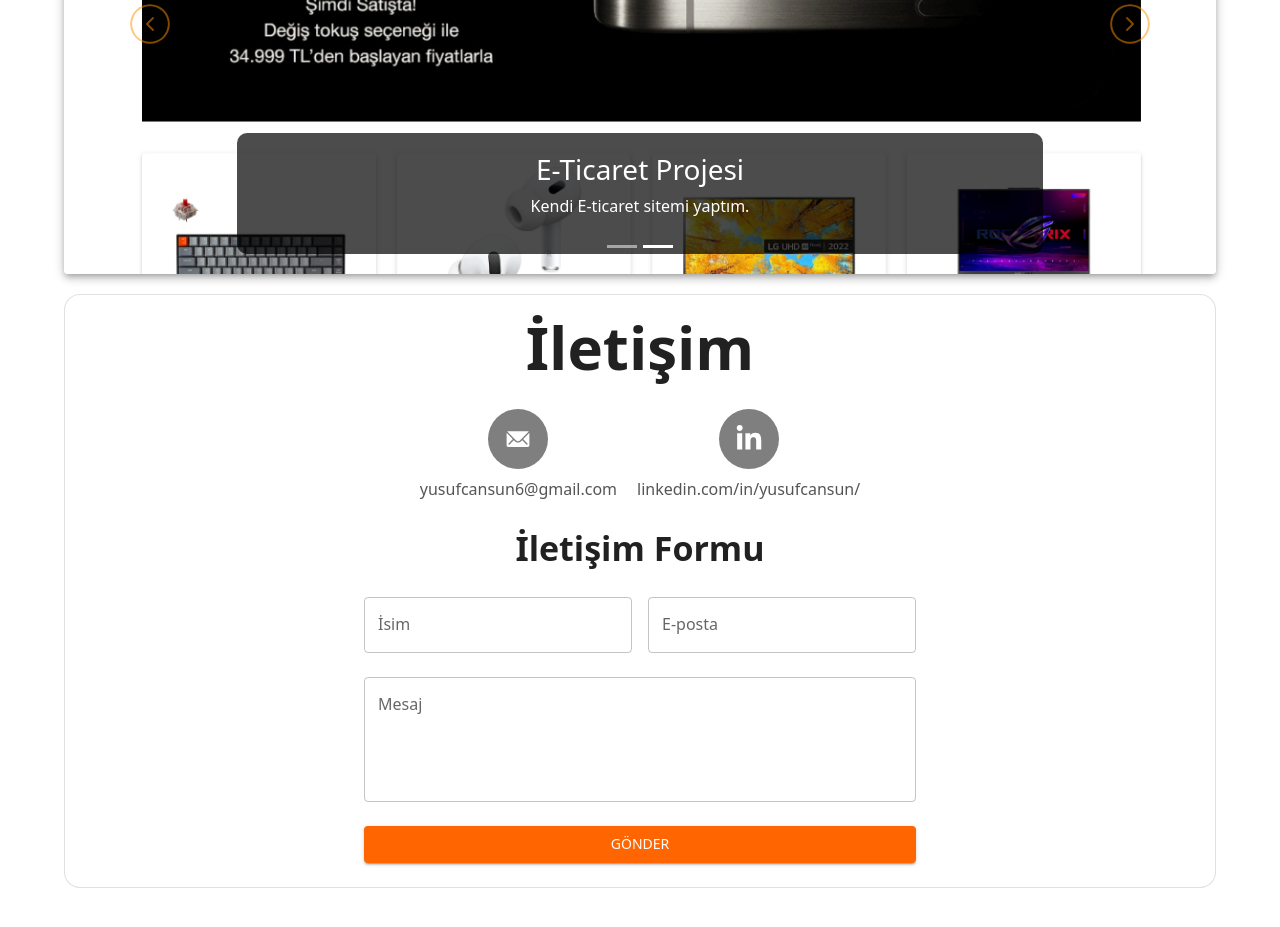
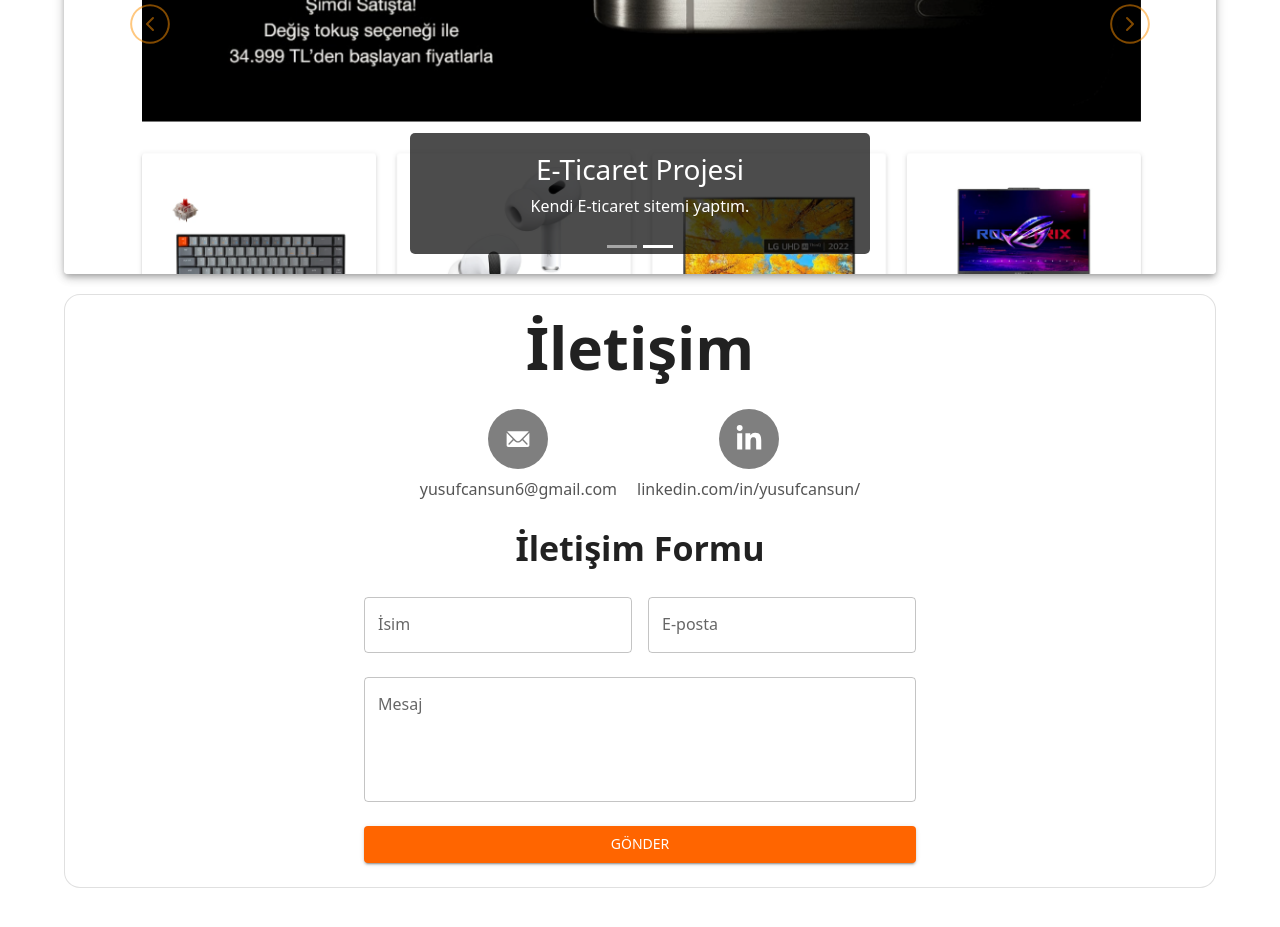
Before and after one commit to Nacnus/portfolyo, a React (Vite) app: page / in a window 1280 px wide. Shown: the part 1680-2607 px from the top of the page. Built offline with nearby package versions, Linux system fonts and the light colour scheme; no server answers.

Commit message:
changed carousel caption

```diff
--- a/src/css/MyCarousel.css
+++ b/src/css/MyCarousel.css
@@ -6,8 +6,13 @@
     height: 500px;
     object-fit: cover;
 }
-.carousel-caption {
-    background-color: rgba(0, 0, 0, 0.7);
-    padding: 10px;
-    border-radius: 10px;
+/* custom-styles.css */
+.carousel-caption-custom {
+    background-color: rgba(0, 0, 0, 0.7); /* Siyah, %70 opaklık */
+    padding: 10px 20px; /* İç boşluk */
+    border-radius: 5px; /* Kenarları yuvarlat */
+    max-width: 40%; /* Genişliği kontrol et */
+    color: #fff; /* Yazı rengi */
+    margin: 0 auto; /* Ortalamak için */
+    text-align: center; /* Metni ortalamak için */
 }
```
